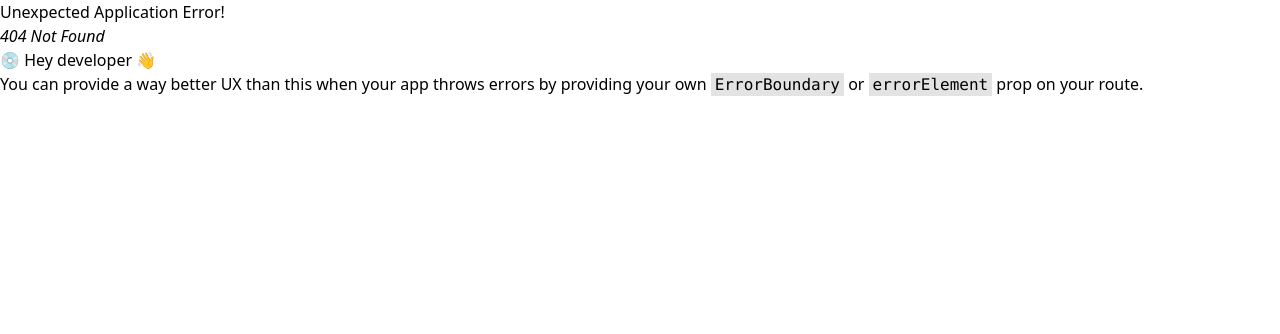
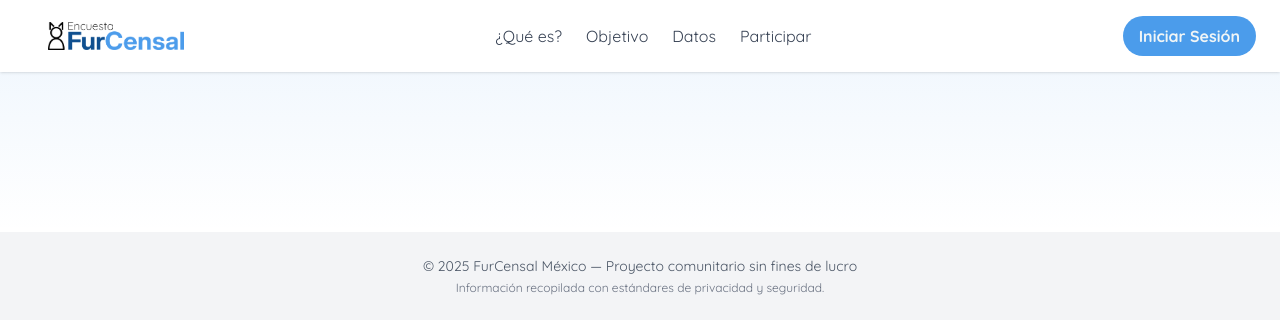
Before and after one commit to Darkyapper/encuesta-furcensal-front, a React (Vite) app: page /login in a window 1280 px wide. Before the commit this address had no page. Shown: the top 334 px of the page. Built offline with nearby package versions, Linux system fonts and the light colour scheme.

Commit message:
feat: add UserLogin page with Navbar and Footer components

```diff
--- a/src/Router.jsx
+++ b/src/Router.jsx
@@ -1,6 +1,7 @@
 import { createBrowserRouter } from "react-router-dom";
 import Landing from "./pages/Landing";
 import Participate from "./pages/Participate";
+import UserLogin from "./pages/UserLogin";
 
 export const router = createBrowserRouter([
   {
@@ -11,6 +12,11 @@ export const router = createBrowserRouter([
     path: "/participar",
     element: <Participate />,
   },
+  {
+    path: "/login",
+    element: <UserLogin />,
+  },
+
   // aquí luego agregaremos otras páginas:
   // { path: "/encuesta", element: <SurveyForm /> },
   // { path: "/estadisticas", element: <Statistics /> },
--- a/src/components/layout/TNavbar.jsx
+++ b/src/components/layout/TNavbar.jsx
@@ -26,6 +26,19 @@ export default function Navbar() {
         </a>
       </div>
 
+      <div>
+        <a
+          href="/registrar-evento"
+          className="hidden md:inline-block px-4 py-2 bg-[var(--primary-color)] duration-300 ease-in-out rounded-4xl text-[var(--white-color)] font-medium hover:bg-[var(--primary-color-sel)]"
+          style={{
+            fontFamily: "var(--font-body)",
+            fontWeight: "bold",
+          }}
+        >
+          Iniciar Sesión
+        </a>
+      </div>
+
       <button className="md:hidden text-2xl text-gray-700 hover:text-black">
         <IoIosMenu />
       </button>
--- /dev/null
+++ b/src/pages/Userlogin.jsx
@@ -0,0 +1,20 @@
+import Navbar from "../components/layout/TNavbar";
+import Footer from "../components/layout/Footer";
+import mainLogo from '../assets/illustrations/logo-name.png';
+import efcMiniY2025 from '../assets/illustrations/efcy2025-logo-sm.png'
+
+
+export default function UserLogin() {
+    return (
+        <div className="w-full min-h-screen flex flex-col bg-white">
+
+            <Navbar />
+
+            {/* HERO SECTION */}
+            <section className="flex flex-col items-center text-center px-8 pt-24 pb-16 bg-gradient-to-b from-[#4B9CEB12] to-transparent">
+
+            </section>
+            <Footer />
+        </div>
+    );
+}
```
